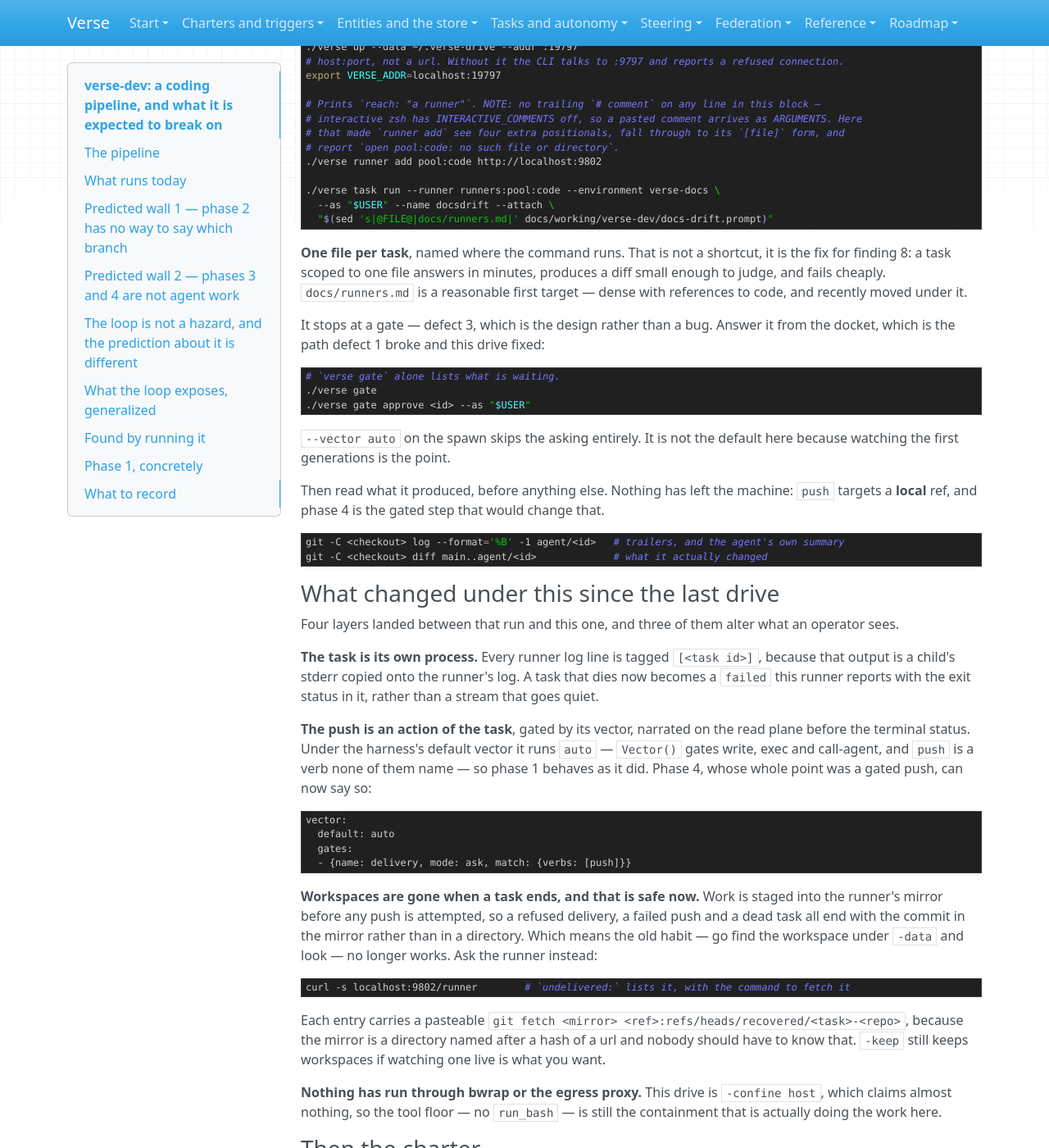
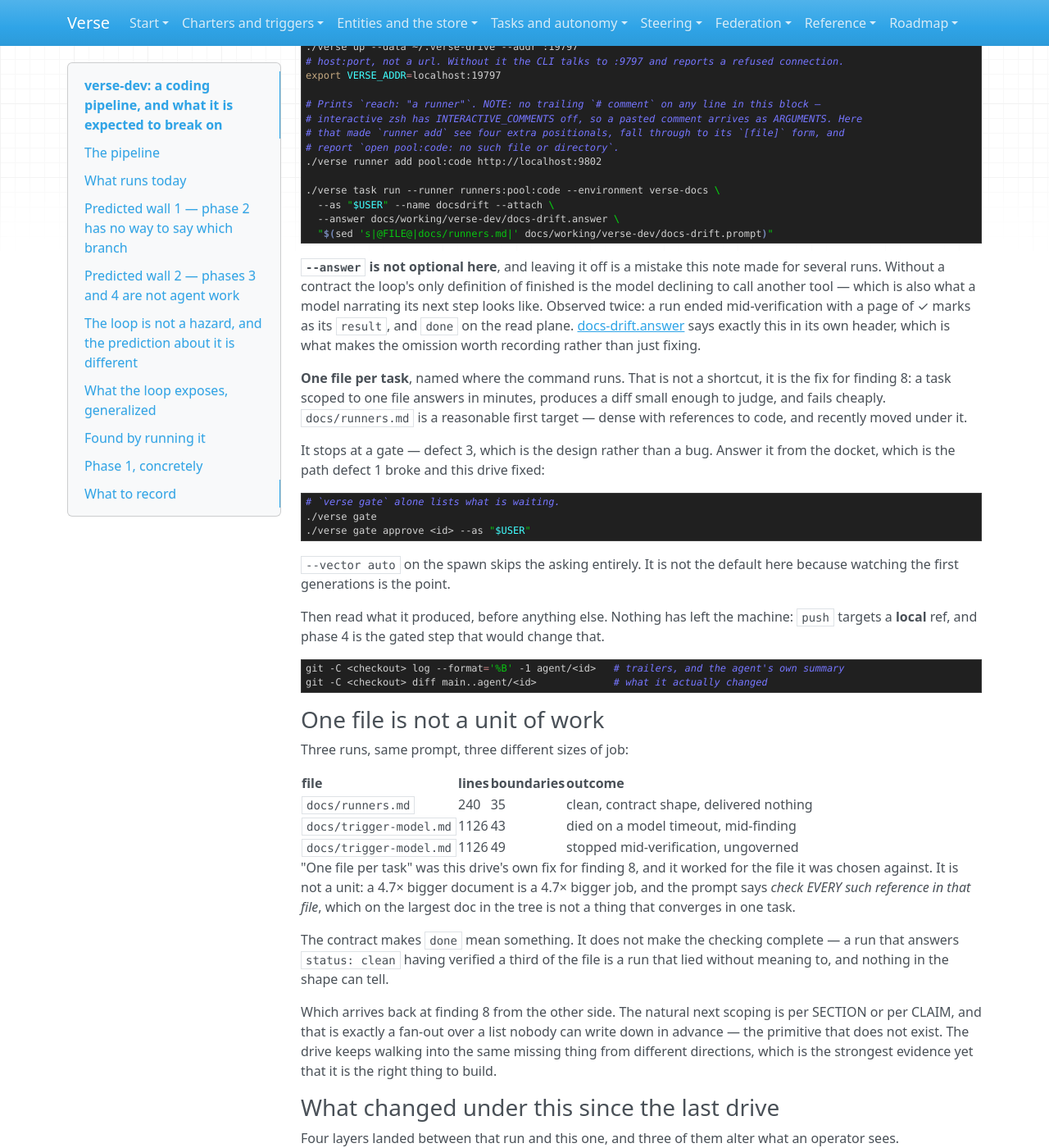
Before and after one commit to signadot/viff, an MkDocs documentation site: the page built from docs/working/verse-dev-coderunner.md, in a window 1280 px wide and 1400 px high, scrolled down 9567 px. Shown: the whole window at 82% size. Built offline with MkDocs 1.6.1, drawn with Linux system fonts in a browser that asks for light colours.

Commit message:
drive: the runs were ungoverned, and one file is not a unit of work
Two things this drive taught in three runs, both recorded rather than only fixed.

The `task run` in these instructions never passed `--answer`, so no run has been
governed by a contract. Without one the loop's only definition of finished is the
model declining to call another tool — which is also what a model narrating its
next step looks like. It happened twice: a run ended mid-verification with a page
of ✓ marks as its `result` and `done` on the read plane. docs-drift.answer says
precisely this in its own header, which is what makes the omission worth writing
down: the artifact that predicted the failure was sitting in the same directory,
unused, because one flag was missing from one command.

The flag itself is fine — verified live. This was the manual, not the code.

And "one file per task", this drive's own fix for finding 8, is not a unit:
docs/runners.md is 240 lines and finished in 35 boundaries; docs/trigger-model.md
is 1126 and did not finish in 49. The prompt says check EVERY reference in the
file, which on the largest doc in the tree does not converge. A contract makes
`done` mean something; it does not make the checking complete, and a run
answering `status: clean` having verified a third of a file has lied without
meaning to.

The next scoping is per section or per claim — a fan-out over a list nobody can
write down in advance, which is finding 8 again from the other side. Three
approaches, same missing primitive.

````diff
--- a/docs/working/verse-dev-coderunner.md
+++ b/docs/working/verse-dev-coderunner.md
@@ -460,8 +460,16 @@ export VERSE_ADDR=localhost:19797
 
 ./verse task run --runner runners:pool:code --environment verse-docs \
   --as "$USER" --name docsdrift --attach \
+  --answer docs/working/verse-dev/docs-drift.answer \
   "$(sed 's|@FILE@|docs/runners.md|' docs/working/verse-dev/docs-drift.prompt)"
 ```
+
+**`--answer` is not optional here**, and leaving it off is a mistake this note made for
+several runs. Without a contract the loop's only definition of finished is the model declining to
+call another tool — which is also what a model narrating its next step looks like. Observed twice:
+a run ended mid-verification with a page of ✓ marks as its `result`, and `done` on the read plane.
+[docs-drift.answer](verse-dev/docs-drift.answer) says exactly this in its own header, which is
+what makes the omission worth recording rather than just fixing.
 
 **One file per task**, named where the command runs. That is not a shortcut, it is the fix for
 finding 8: a task scoped to one file answers in minutes, produces a diff small enough to judge,
@@ -487,6 +495,30 @@ Then read what it produced, before anything else. Nothing has left the machine:
 git -C <checkout> log --format='%B' -1 agent/<id>   # trailers, and the agent's own summary
 git -C <checkout> diff main..agent/<id>             # what it actually changed
 ```
+
+### One file is not a unit of work
+
+Three runs, same prompt, three different sizes of job:
+
+| file | lines | boundaries | outcome |
+|---|---|---|---|
+| `docs/runners.md` | 240 | 35 | clean, contract shape, delivered nothing |
+| `docs/trigger-model.md` | 1126 | 43 | died on a model timeout, mid-finding |
+| `docs/trigger-model.md` | 1126 | 49 | stopped mid-verification, ungoverned |
+
+"One file per task" was this drive's own fix for finding 8, and it worked for the file it was
+chosen against. It is not a unit: a 4.7× bigger document is a 4.7× bigger job, and the prompt says
+*check EVERY such reference in that file*, which on the largest doc in the tree is not a thing that
+converges in one task.
+
+The contract makes `done` mean something. It does not make the checking complete — a run that
+answers `status: clean` having verified a third of the file is a run that lied without meaning to,
+and nothing in the shape can tell.
+
+Which arrives back at finding 8 from the other side. The natural next scoping is per SECTION or per
+CLAIM, and that is exactly a fan-out over a list nobody can write down in advance — the primitive
+that does not exist. The drive keeps walking into the same missing thing from different directions,
+which is the strongest evidence yet that it is the right thing to build.
 
 ### What changed under this since the last drive
 
````
